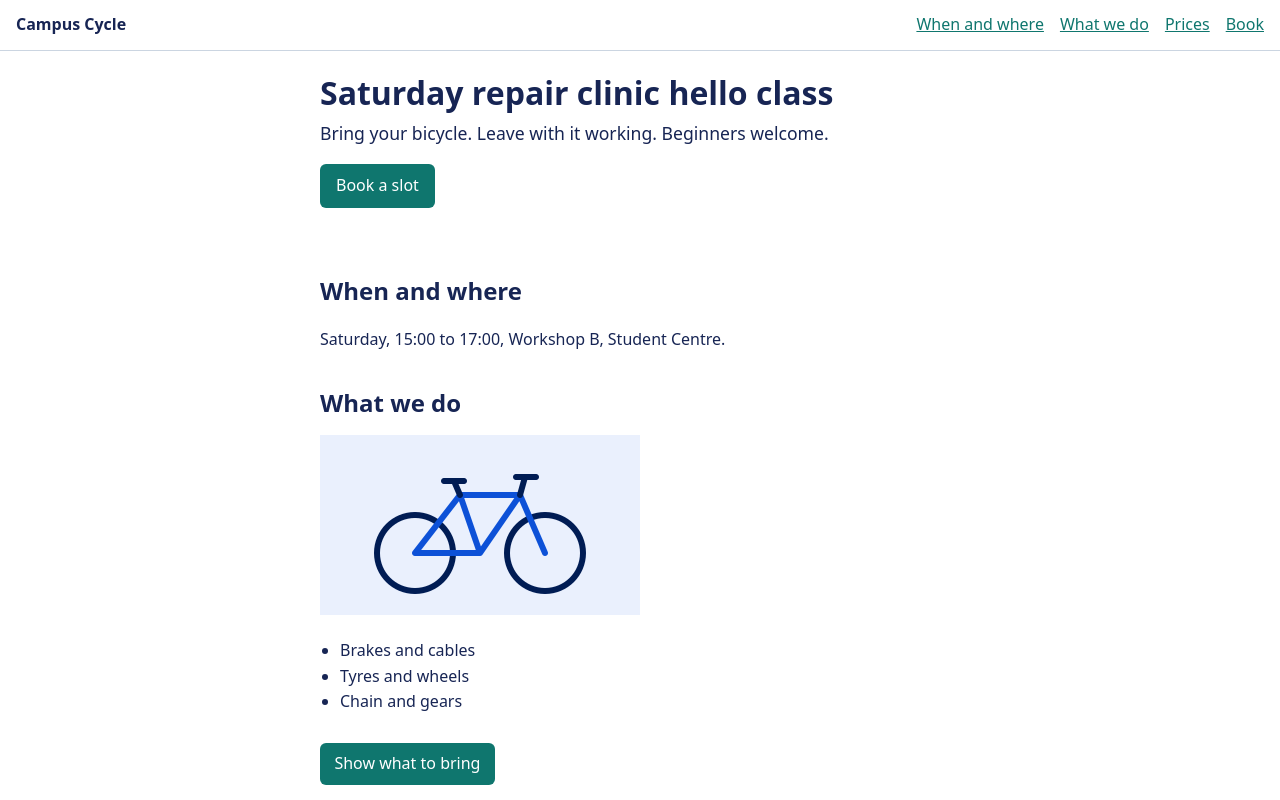
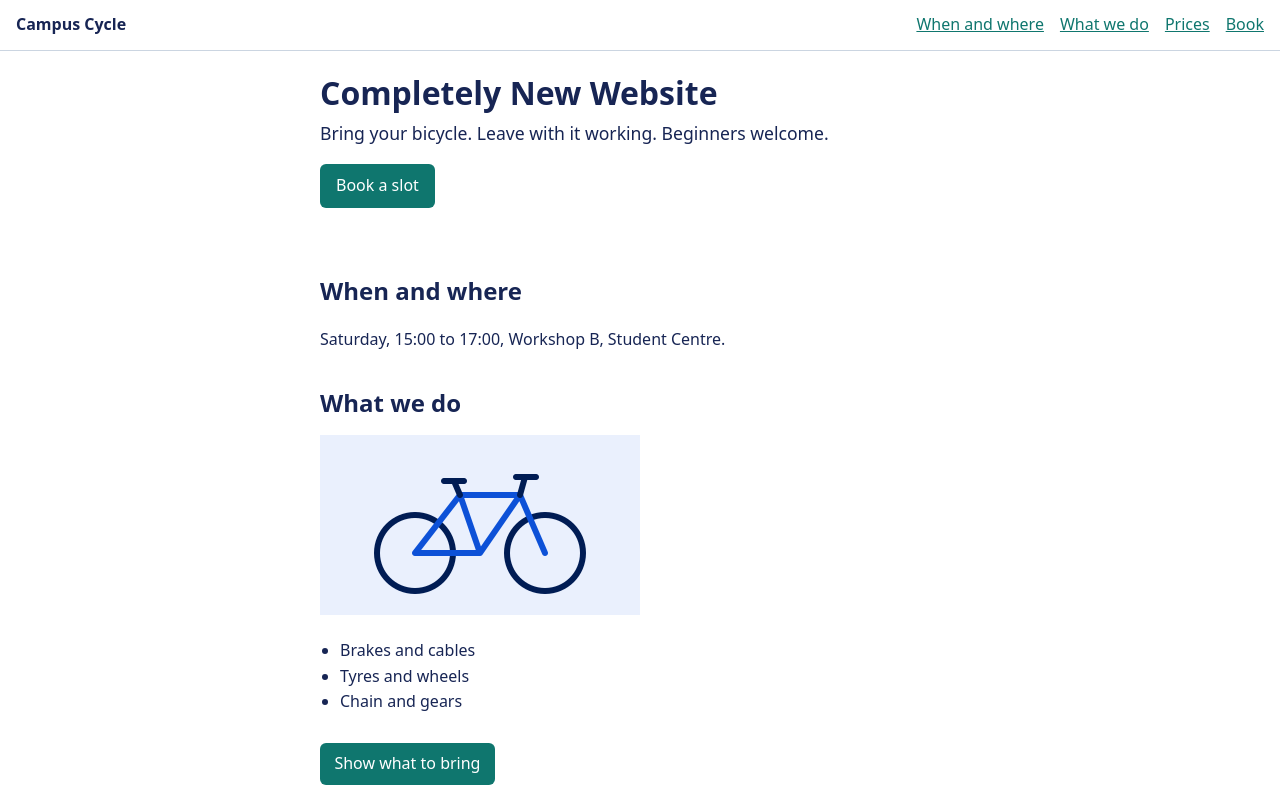
Before and after one commit to jmnsugent26/w1-the-clinic-page-v5, a plain HTML site: page index.html in a window 1280 px wide. Shown: the top 800 px of the page. Drawn offline with Linux system fonts and the light colour scheme.

Commit message:
Changed title of the website

```diff
--- a/index.html
+++ b/index.html
@@ -21,7 +21,7 @@
   </header>
   <main>
     <section class="hero">
-      <h1>Saturday repair clinic hello class</h1>
+      <h1>Completely New Website</h1>
       <p>Bring your bicycle. Leave with it working. Beginners welcome.</p>
       <a class="button" href="#book">Book a slot</a>
     </section>
```
